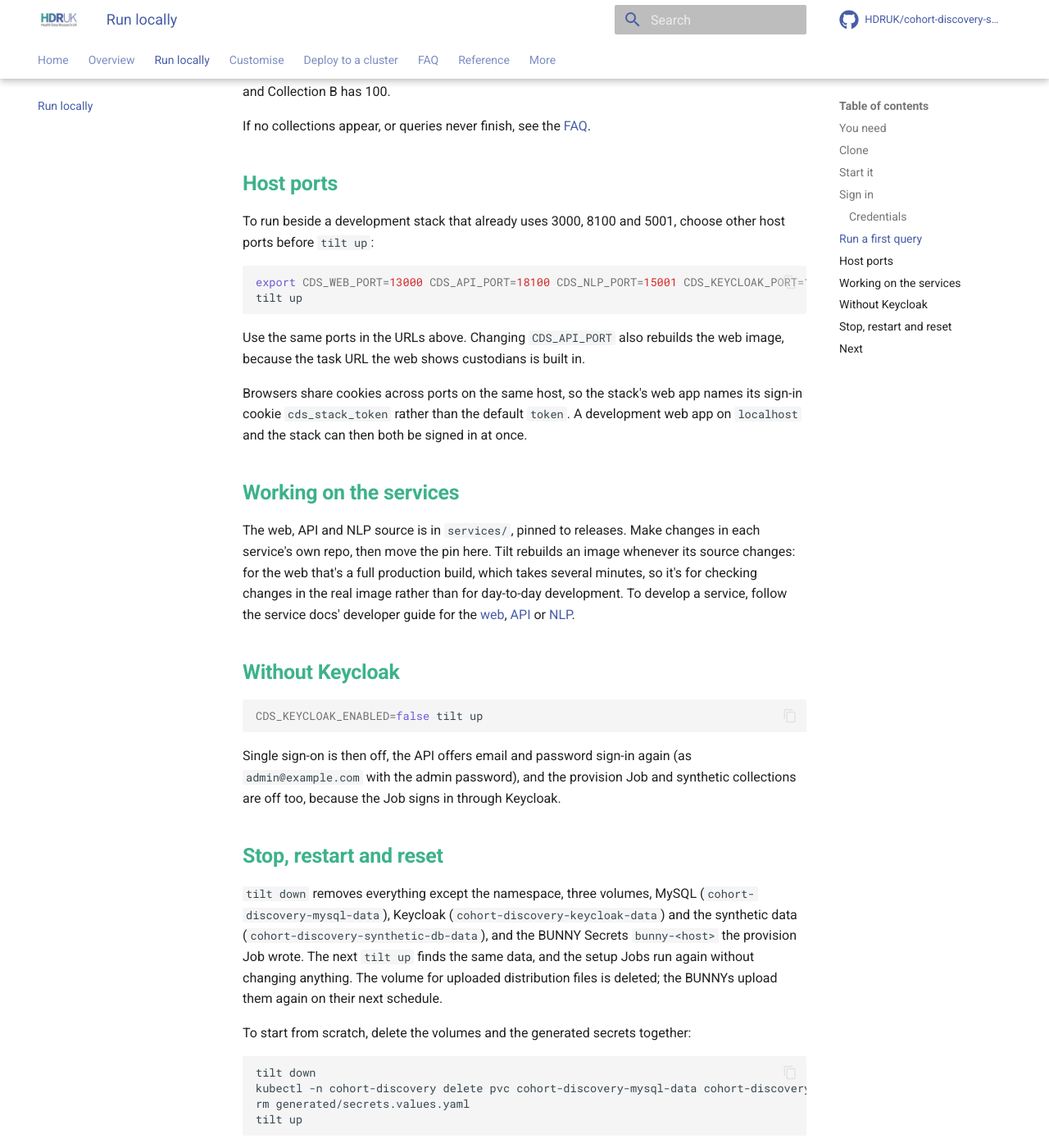
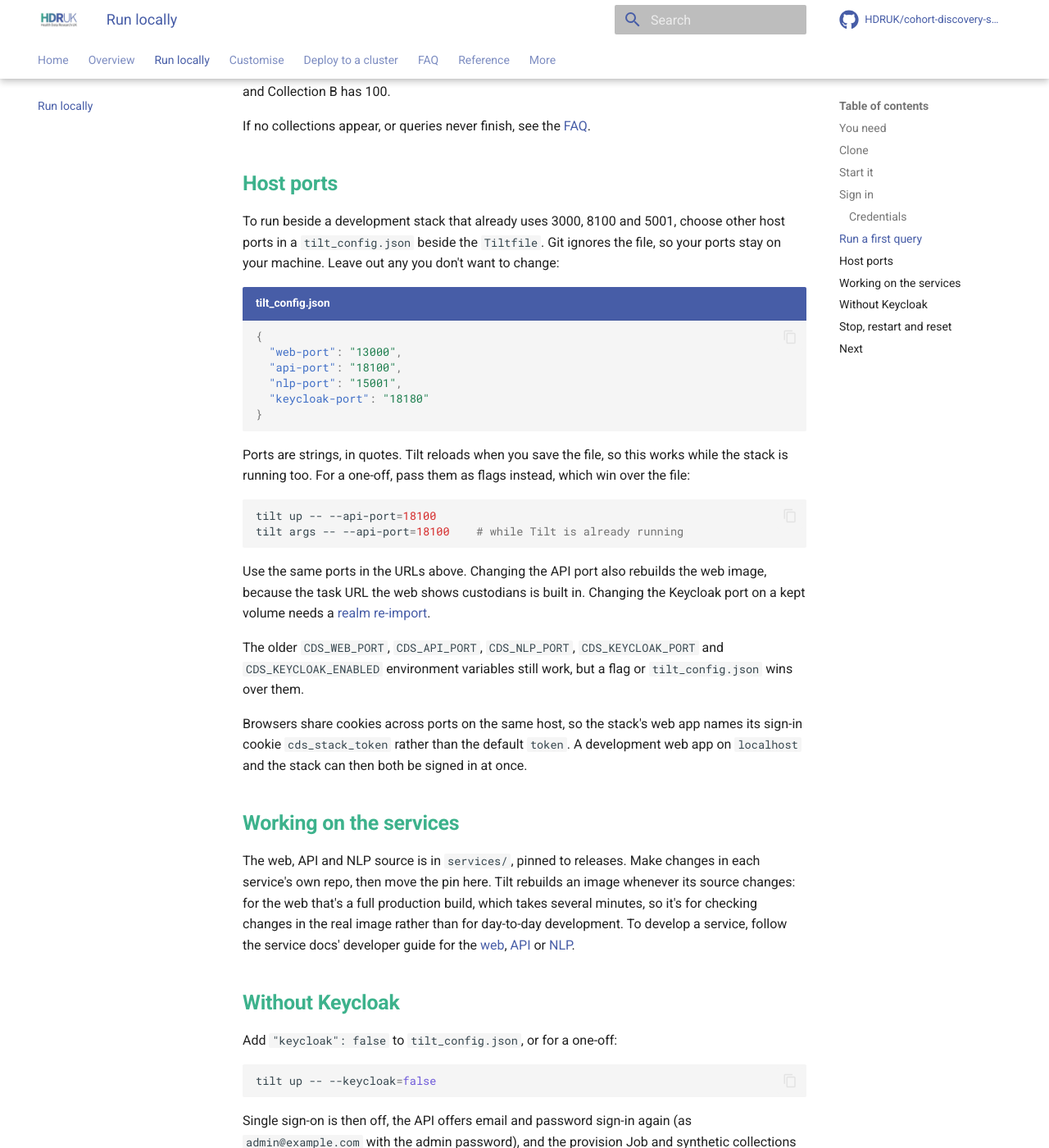
Before and after one commit to HDRUK/cohort-discovery-service-stack, an MkDocs documentation site: the page built from docs/getting-started.md, in a window 1280 px wide and 1400 px high, scrolled down 3039 px. Shown: the whole window at 82% size. Built offline with MkDocs 1.6.1 and Material for MkDocs 9.7.7, drawn with Linux system fonts in a browser that asks for light colours; comment, search, counter and statistics services are not loaded.

Commit message:
feat(S12): Tilt settings in tilt_config.json or flags
Host ports and Keycloak on or off were set by exporting CDS_* variables
before tilt up, which tied them to one shell and needed a restart to
change. They are now Tilt config settings, read from a git-ignored
tilt_config.json or from flags after --, which tilt args can change
while Tilt runs. Flags win over the file, the file over the CDS_*
variables (kept as a fallback), and those over the defaults. A port
that isn't a number fails naming both the setting and the variable.

````diff
--- a/docs/getting-started.md
+++ b/docs/getting-started.md
@@ -89,14 +89,27 @@ If no collections appear, or queries never finish, see the [FAQ](faq.md).
 
 ## Host ports
 
-To run beside a development stack that already uses 3000, 8100 and 5001, choose other host ports before `tilt up`:
+To run beside a development stack that already uses 3000, 8100 and 5001, choose other host ports in a `tilt_config.json` beside the `Tiltfile`. Git ignores the file, so your ports stay on your machine. Leave out any you don't want to change:
+
+```json title="tilt_config.json"
+{
+  "web-port": "13000",
+  "api-port": "18100",
+  "nlp-port": "15001",
+  "keycloak-port": "18180"
+}
+```
+
+Ports are strings, in quotes. Tilt reloads when you save the file, so this works while the stack is running too. For a one-off, pass them as flags instead, which win over the file:
 
 ```bash
-export CDS_WEB_PORT=13000 CDS_API_PORT=18100 CDS_NLP_PORT=15001 CDS_KEYCLOAK_PORT=18180
-tilt up
+tilt up -- --api-port=18100
+tilt args -- --api-port=18100    # while Tilt is already running
 ```
 
-Use the same ports in the URLs above. Changing `CDS_API_PORT` also rebuilds the web image, because the task URL the web shows custodians is built in.
+Use the same ports in the URLs above. Changing the API port also rebuilds the web image, because the task URL the web shows custodians is built in. Changing the Keycloak port on a kept volume needs a [realm re-import](customising/identity-and-access.md#re-import-the-realm).
+
+The older `CDS_WEB_PORT`, `CDS_API_PORT`, `CDS_NLP_PORT`, `CDS_KEYCLOAK_PORT` and `CDS_KEYCLOAK_ENABLED` environment variables still work, but a flag or `tilt_config.json` wins over them.
 
 Browsers share cookies across ports on the same host, so the stack's web app names its sign-in cookie `cds_stack_token` rather than the default `token`. A development web app on `localhost` and the stack can then both be signed in at once.
 
@@ -106,8 +119,10 @@ The web, API and NLP source is in `services/`, pinned to releases. Make changes
 
 ## Without Keycloak
 
+Add `"keycloak": false` to `tilt_config.json`, or for a one-off:
+
 ```bash
-CDS_KEYCLOAK_ENABLED=false tilt up
+tilt up -- --keycloak=false
 ```
 
 Single sign-on is then off, the API offers email and password sign-in again (as `admin@example.com` with the admin password), and the provision Job and synthetic collections are off too, because the Job signs in through Keycloak.
````
Also changed, not shown: CLAUDE.md (+1 -0 lines), docs/02-verified-facts.md (+5 -0 lines), docs/README.md (+1 -0 lines), docs/customising/index.md (+1 -1 lines), docs/faq.md (+2 -2 lines), docs/tickets/S12-stack-tilt-settings.md (added, +21 -0 lines), 2 other files.
